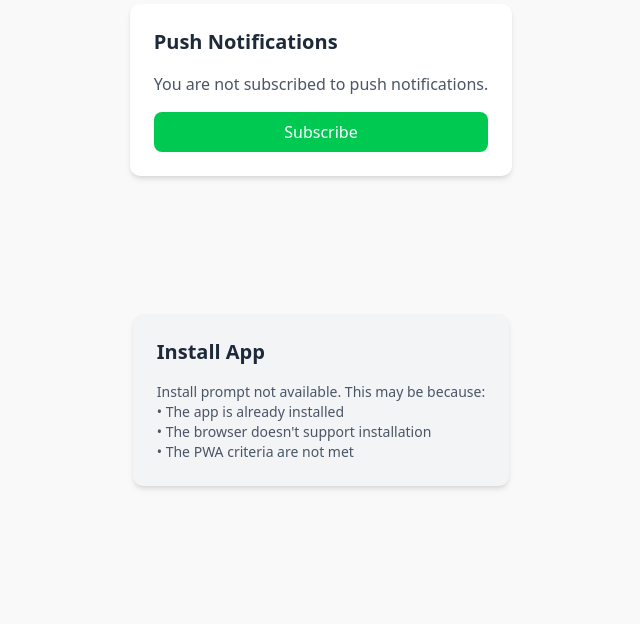
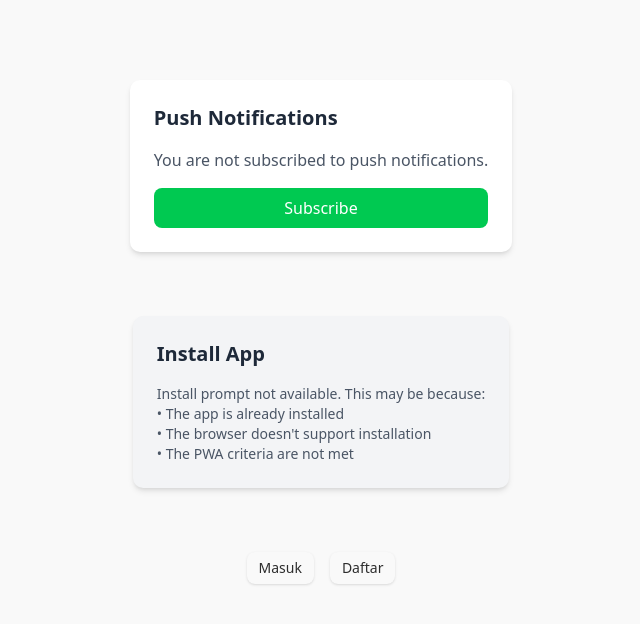
Before and after one commit to ValentinoTriadi/nusa-fe, a Next.js app: page / in a window 1280 px wide. Shown: the top 624 px of the page, without its empty margins (319-959 px from the left). Built offline with nearby package versions, Linux system fonts and the light colour scheme; no server answers; what web-push would draw is missing.

Commit message:
fix: add entry point

```diff
--- a/src/app/page.tsx
+++ b/src/app/page.tsx
@@ -1,10 +1,26 @@
+import { Button } from '@/components/ui/button';
+import {
+  Card,
+  CardDescription,
+  CardHeader,
+  CardTitle,
+} from '@/components/ui/card';
+
 import { InstallPrompt, PushNotificationManager } from './pwa';
 
 export default function Home() {
   return (
-    <div className="grid min-h-screen grid-rows-[20px_1fr_20px] items-center justify-items-center gap-16 p-8 pb-20 font-sans sm:p-20">
+    <div className="flex min-h-screen flex-col items-center justify-items-center gap-16 p-8 pb-20 font-sans sm:p-20">
       <PushNotificationManager />
       <InstallPrompt />
+      <div className="flex items-center gap-4">
+        <Button asChild variant="outline" size="sm">
+          <a href="/auth/login">Masuk</a>
+        </Button>
+        <Button asChild variant="outline" size="sm">
+          <a href="/auth/register">Daftar</a>
+        </Button>
+      </div>
     </div>
   );
 }
```
